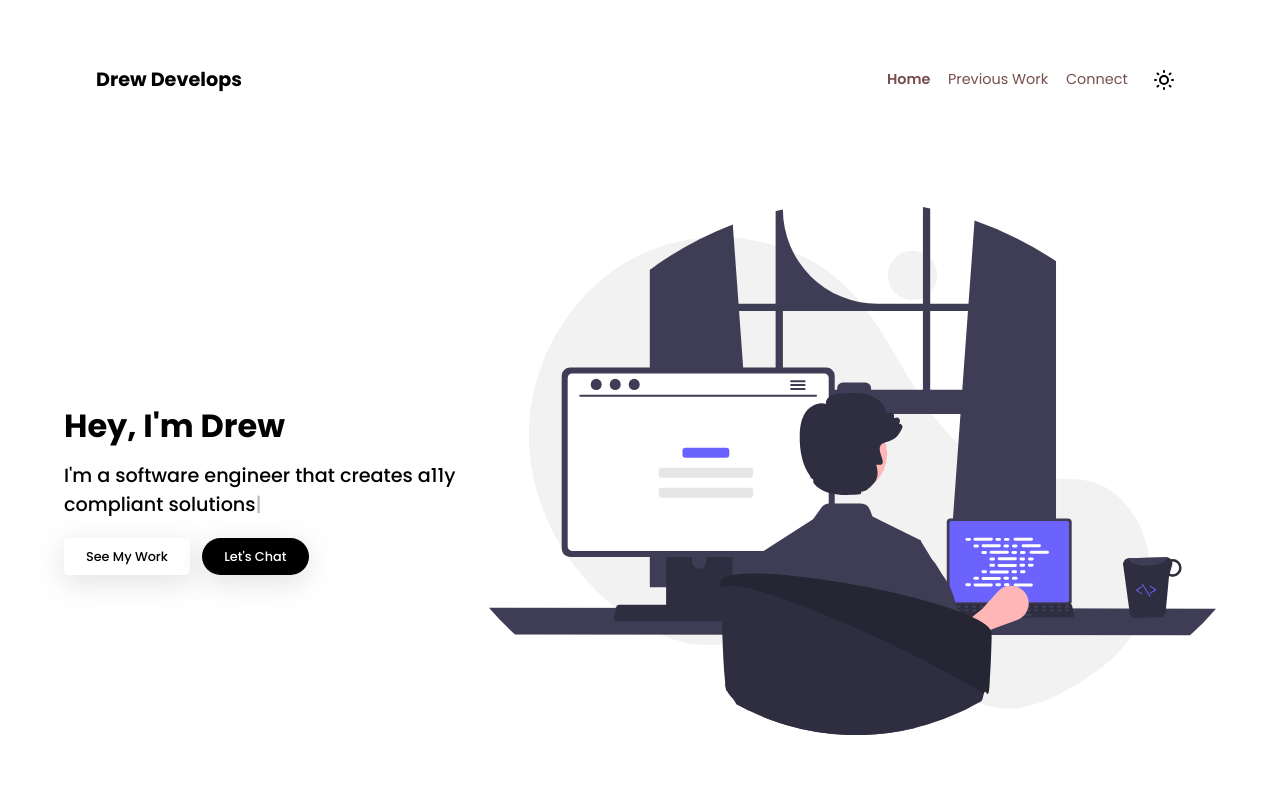
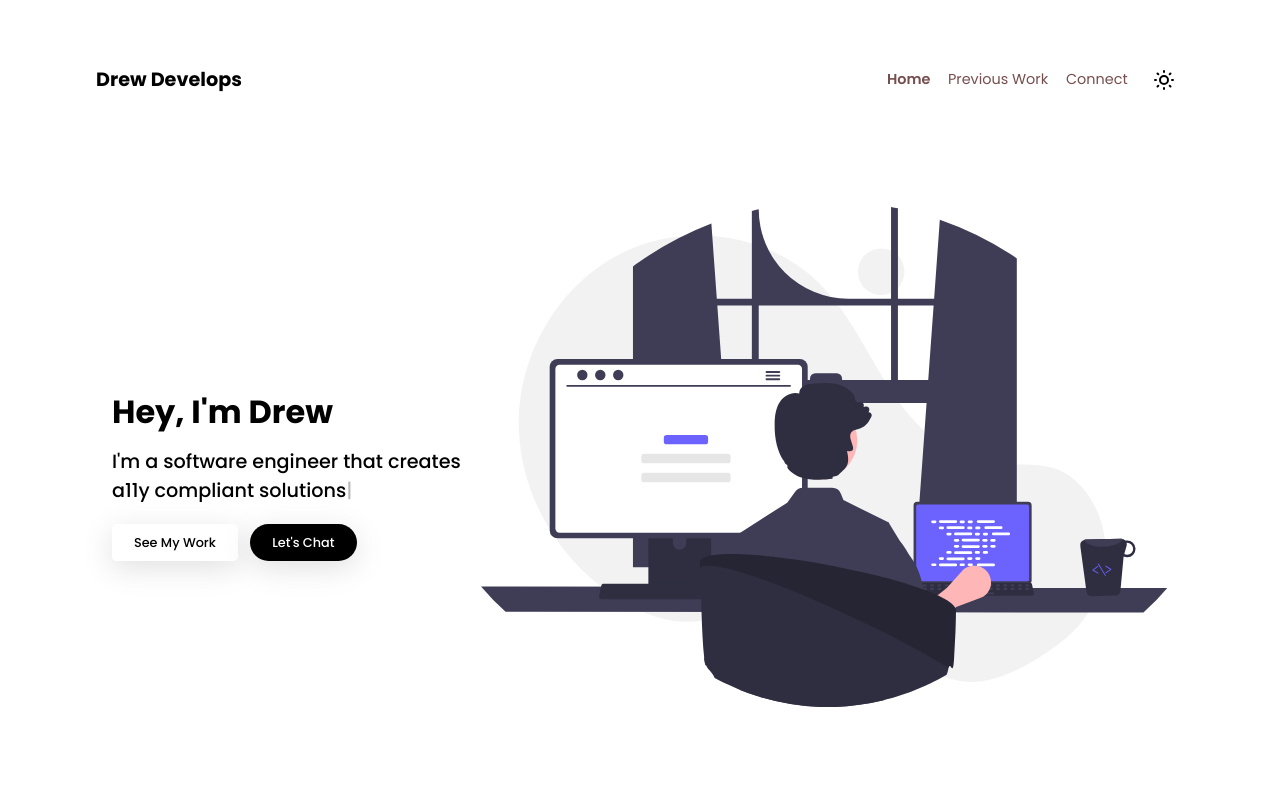
Before and after one commit to drewdoesdevelopment/drew-develops, a SvelteKit app: page / in a window 1280 px wide. Shown: the top 800 px of the page. Built offline with nearby package versions, Linux system fonts and the light colour scheme.

Commit message:
Changes hero margin and var for breakpoint-s

```diff
--- a/src/routes/+page.svelte
+++ b/src/routes/+page.svelte
@@ -147,7 +147,7 @@ h2 {
 
 @media (min-width: $breakpoint-m) {
     .hero {
-        justify-content: space-around;
+        margin: 0 3rem;
     }
 }
 
--- a/src/styles/variables.scss
+++ b/src/styles/variables.scss
@@ -1,5 +1,5 @@
 $breakpoint-xs: 400px;
-$breakpoint-s: 700px;
+$breakpoint-s: 800px;
 $breakpoint-m: 1080px;
 $breakpoint-lg: 1440px;
 $breakpoint-xl: 2440px;
```
